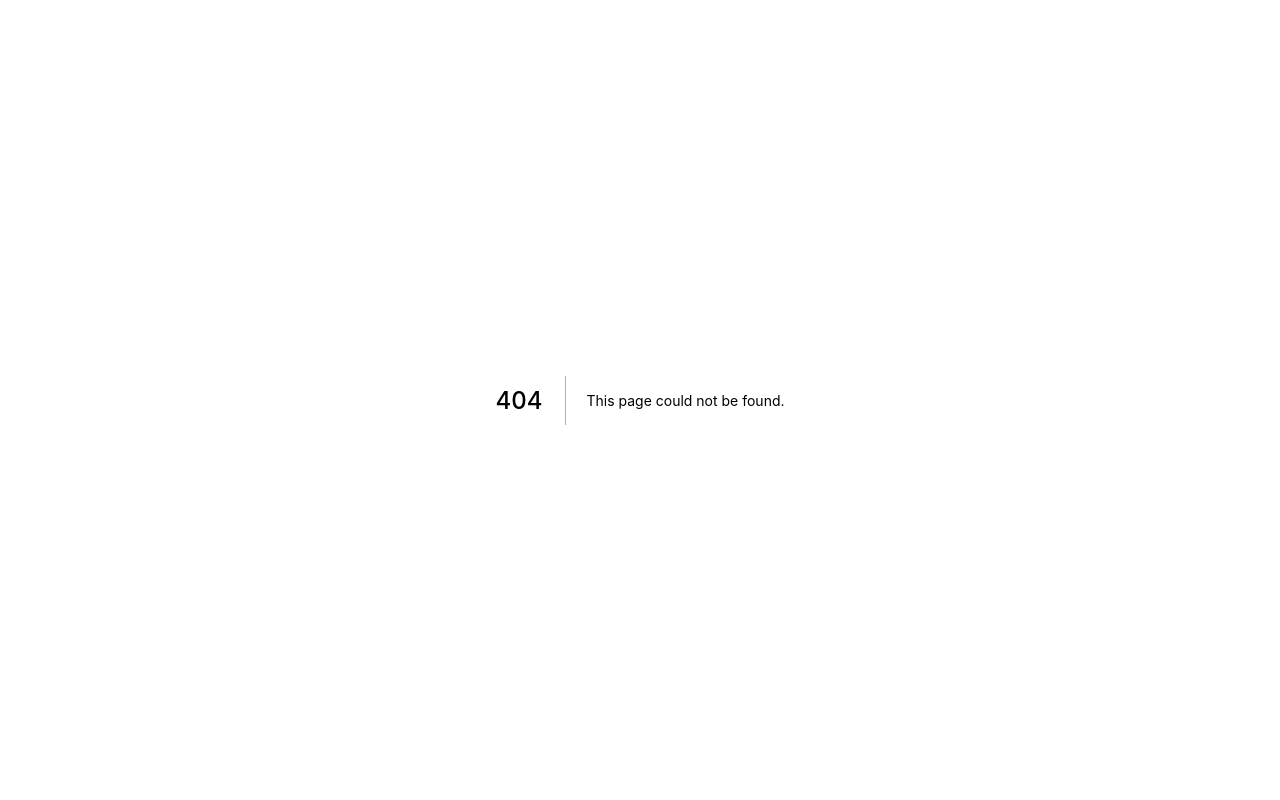
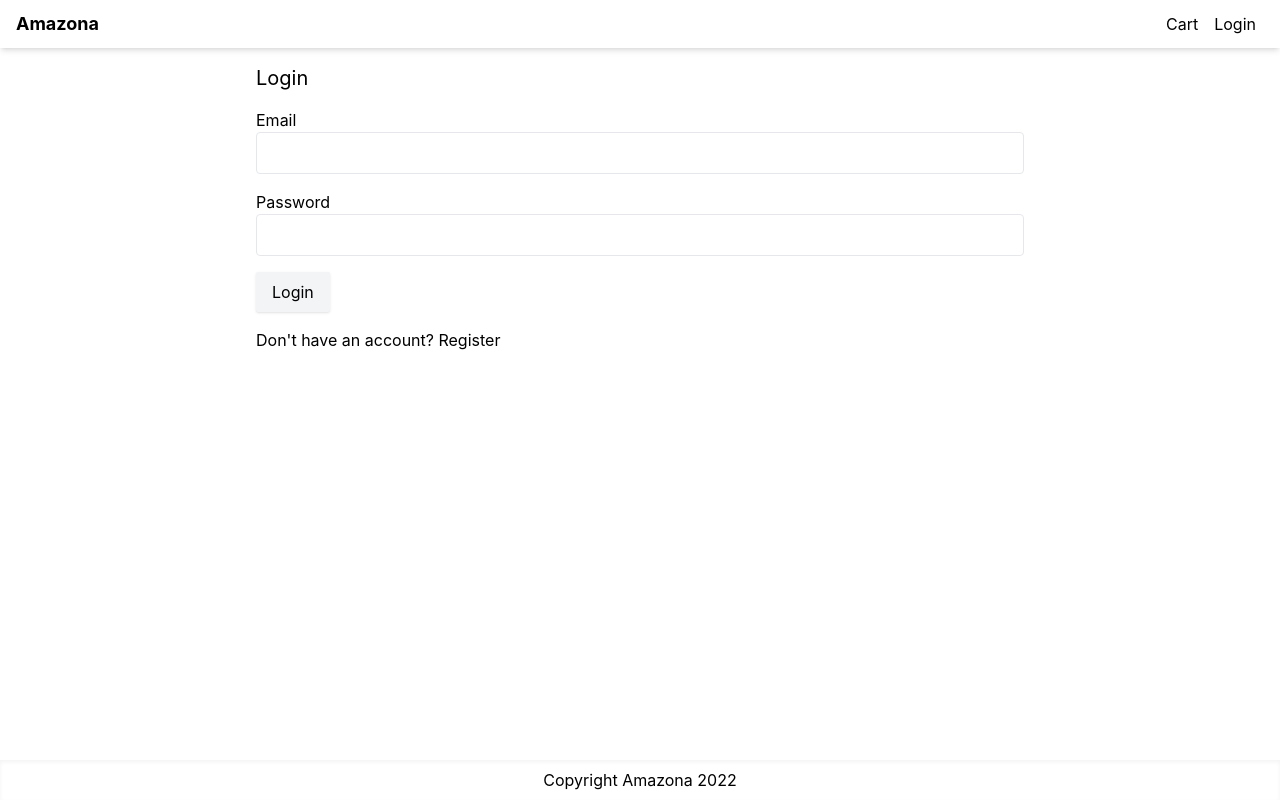
Before and after one commit to DevRamy/Amazona-Next-Project, a Next.js app in the folder amazona/: page /login in a window 1280 px wide. Before the commit this address had no page. Built offline with nearby package versions, Linux system fonts and the light colour scheme.

Commit message:
created login form

```diff
--- a/amazona/package.json
+++ b/amazona/package.json
@@ -9,12 +9,15 @@
     "lint": "next lint"
   },
   "dependencies": {
+    "js-cookie": "^3.0.1",
     "next": "12.3.1",
     "react": "18.2.0",
     "react-dom": "18.2.0",
+    "react-hook-form": "^7.37.0",
     "sass": "^1.55.0"
   },
   "devDependencies": {
+    "@types/js-cookie": "^3.0.2",
     "@types/node": "18.8.2",
     "@types/react": "18.0.21",
     "@types/react-dom": "18.0.6",
--- a/amazona/pages/cart.tsx
+++ b/amazona/pages/cart.tsx
@@ -4,7 +4,6 @@ import { useRouter } from "next/router";
 import { useContext } from "react";
 import Layout from "../components/layout";
 import { actions, Store } from "../utils/Store";
-import product from "../utils/types/product";
 
 const CartScreen = () => {
 
@@ -85,7 +84,7 @@ const CartScreen = () => {
                                 </div>
                             </li>
                             <li>
-                                <button className="primary-button w-full" onClick={() => router.push('/shipping')}>Check out</button>
+                                <button className="primary-button w-full" onClick={() => router.push('login?redirect=/shipping')}>Check out</button>
                             </li>
                         </ul>
                     </div>
--- /dev/null
+++ b/amazona/pages/login.tsx
@@ -0,0 +1,53 @@
+import Link from "next/link";
+import { useForm, SubmitHandler } from "react-hook-form";
+import Layout from "../components/layout";
+
+const Login = () => {
+
+    const {handleSubmit,register,formState: {errors}} = useForm<any>();
+
+    const SubmitHandler = ({email,password}: {email: string, password: string}) => {
+        console.log(email,password);
+    }
+
+    return (
+        <Layout>
+            <form className="mx-auto max-w-screen-md" onSubmit={handleSubmit(SubmitHandler)}>
+                <h1 className="mb-4 text-xl">Login</h1>
+                <div className="mb-4">
+                    <label htmlFor="email">Email</label>
+                    <input type="email"
+                    {...register('email',
+                      {required: "Please enter email",
+                       pattern: {
+                           value: /^[a-zA-Z0-9_.+-]+@[a-zA-Z0-9-]+.[z-zA-Z0-9-.]+$/i,
+                           message: "Please enter valid email"
+                           }
+                      })
+                    } className="w-full" id="email" autoFocus></input>
+                    {errors.email && <span className="text-red-500">{`${errors.email.message}`}</span>}
+                </div>
+                <div className="mb-4">
+                    <label htmlFor="password">Password</label>
+                    <input type="password"
+                    {...register('password',{
+                        required: 'Please enter password',
+                        minLength: {value: 8, message: 'Password should be more than 7 char'}
+                       }
+                    )}
+                    className="w-full" id="password" autoFocus></input>
+                    {errors.password && <span className="text-red-500">{`${errors.password.message}`}</span>}
+                </div>
+                <div className="mb-4">
+                    <button className="primary-button">Login</button>
+                </div>
+                <div className="mb-4">
+                   {"Don't have an account? "}
+                   <Link href="/register">Register</Link>
+                </div>
+            </form>
+        </Layout>
+    );
+}
+
+export default Login;
--- a/amazona/styles/globals.scss
+++ b/amazona/styles/globals.scss
@@ -27,6 +27,13 @@ a {
   @apply rounded-sm bg-gray-100 py-2 px-4 text-black shadow outline-none hover:bg-gray-200 active:bg-gray-50;
 }
 
+
+input,
+select,
+textarea {
+  @apply rounded border p-2 outline-none ring-indigo-300;
+}
+
 // @media (prefers-color-scheme: dark) {
 //   html {
 //     color-scheme: dark;
```
Also changed, not shown: 1 other file (tests, documents, lock files or other folders).
